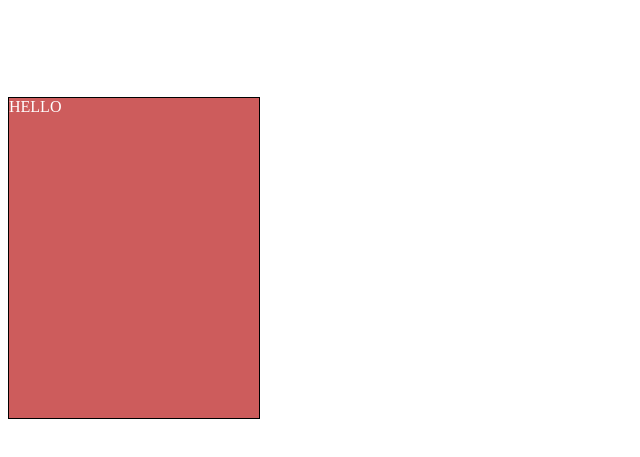
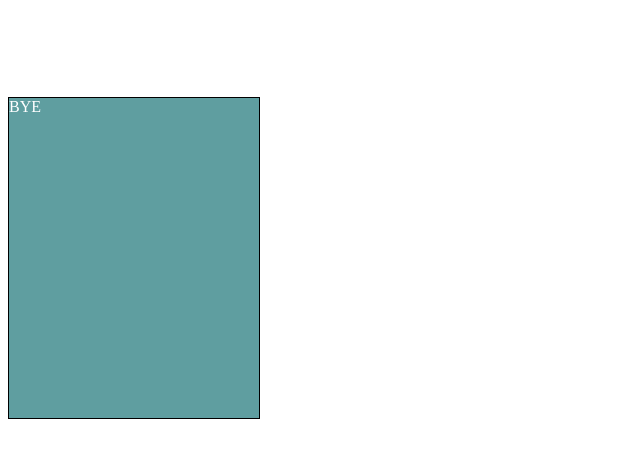
Before and after one commit to antonellaOvO/bomb-attack, a plain HTML site: page index.html in a window 1280 px wide. In both pictures the pointer is over the element 134 px from the left and 319 px from the top of the page. Shown: the part 61-518 px from the top of the page, without its empty margins (0-640 px from the left). Drawn offline with Linux system fonts and the light colour scheme.

Commit message:
added pseudoclass :hover on the card

```diff
--- a/style.css
+++ b/style.css
@@ -10,7 +10,6 @@
   width: 250px;
   height: 320px;
   border: 1px solid black;
-  background: green;
 }
 
 .card {
@@ -19,8 +18,12 @@
   height: 100%;
   transform-style: preserve-3d;
   transition: all 0.5s ease;
-  background: yellow;
 }
+
+.card:hover {
+  transform: rotateY(180deg);
+}
+
 .front-card {
   position: absolute;
   width: 100%;
```
